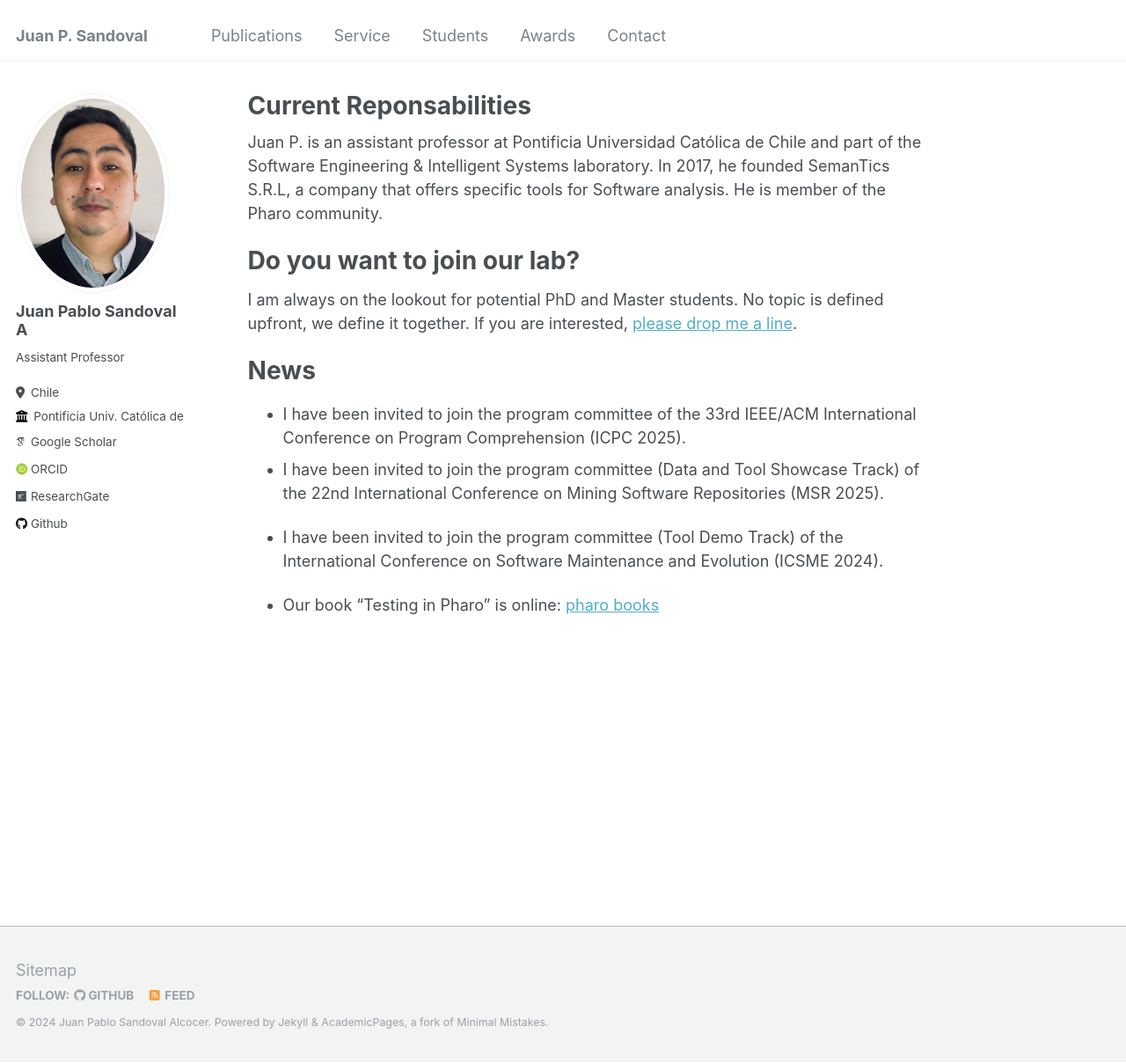
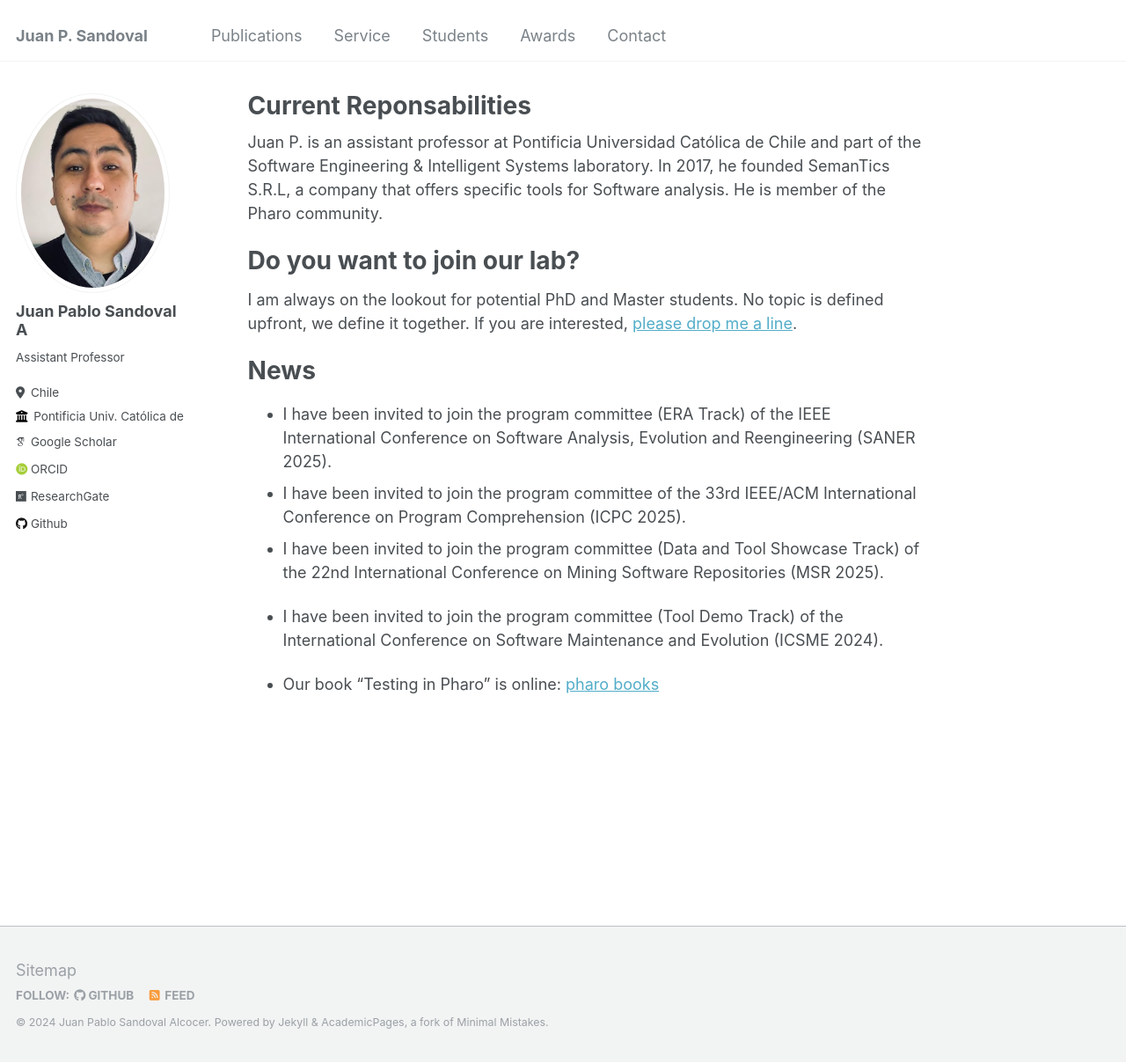
Before and after one commit to jpsandoval/jpsandoval.github.io, a Jekyll site: the page built from _pages/about.md, in a window 1280 px wide and 1208 px high. Shown: the whole window at 88% size. Built offline with Jekyll 4.4.1, drawn with Linux system fonts in a browser that asks for light colours; some web fonts are replaced.

Commit message:
adding program commitee info

```diff
--- a/_pages/about.md
+++ b/_pages/about.md
@@ -16,6 +16,7 @@ I am always on the lookout for potential PhD and Master students. No topic is de
 News
 ======
 
+- I have been invited to join the program committee (ERA Track) of the IEEE International Conference on Software Analysis, Evolution and Reengineering (SANER 2025).
 - I have been invited to join the program committee of the 33rd IEEE/ACM International Conference on Program Comprehension (ICPC 2025).
 - I have been invited to join the program committee (Data and Tool Showcase Track) of the 22nd International Conference on Mining Software Repositories (MSR 2025).
 
--- a/_pages/talks.html
+++ b/_pages/talks.html
@@ -11,8 +11,8 @@ I served as program comitte member in the following conferences:
 <ul>
   <li>IEEE/ACM International Conference on Program Comprehension (2025)</li>
   <li>International Conference on Mining Software Repositories - Tool Track(2025)</li>
+  <li>IEEE International Conference on Software Analysis, Evolution and Reengineering - NIER Track (2023,2024,2025)</li>
   <li>IEEE Working Conference on Software Visualization (2018,2022,2023,2024)</li>
-  <li>IEEE International Conference on Software Analysis, Evolution and Reengineering - NIER Track (2023)</li>
   <li>International Workshop on Software Refactoring (2021)</li>
   <li>International Workshop on New Interfaces for Programming (2020)</li>
   <li>International Conference on Software Reuse (2020)</li>
```
